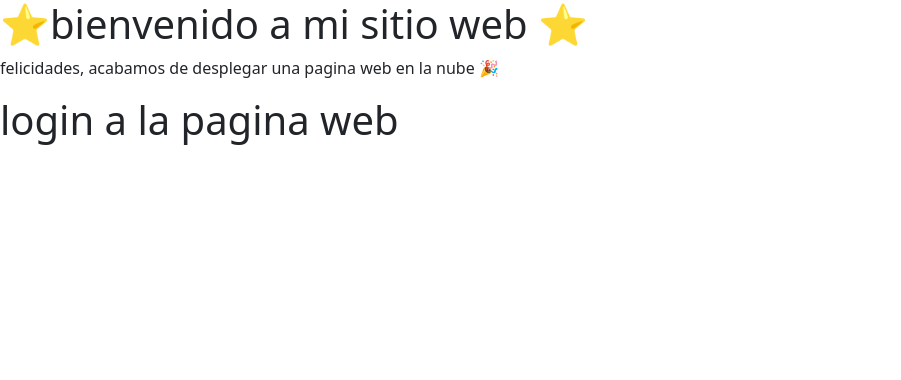
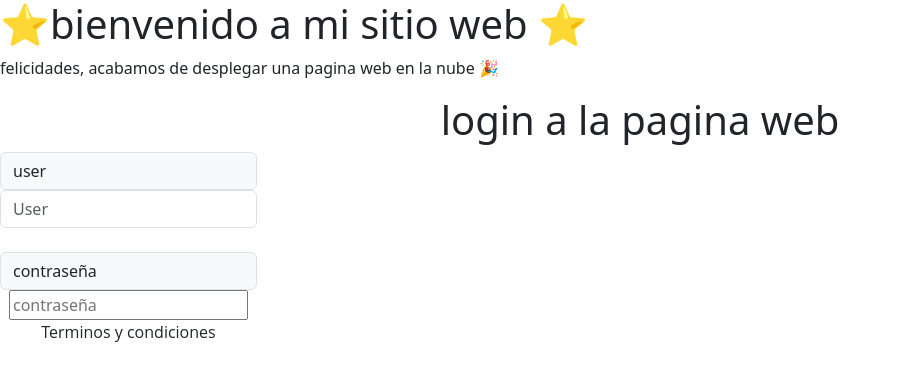
Before and after one commit to shinichi-cmd/curso-git, a plain HTML site: page index.html in a window 1280 px wide. Shown: the whole page, without its empty margins (0-901 px from the left). Drawn offline with nearby package versions, Linux system fonts and the light colour scheme; some packages are replaced by stand-ins of ours; a script that the page names is missing.

Commit message:
actualizacion 3

```diff
--- a/diseño.css
+++ b/diseño.css
@@ -1,3 +1,3 @@
-body{
-
-}
+#link {
+    font-family: "Open Sans", -apple-system, BlinkMacSystemFont, "Segoe UI", Roboto, Oxygen-Sans, Ubuntu, Cantarell, "Helvetica Neue", Helvetica, Arial, sans-serif;
+  }
--- a/index.html
+++ b/index.html
@@ -2,6 +2,8 @@
 <html lang="en">
 <head>
     <title>Document</title>
+    <script src="script.js"></script>
+    <script src="https://cdn.jsdelivr.net/npm/sweetalert2@11"></script>
     <link rel="stylesheet" href="diseño.css">
     <link href="https://cdn.jsdelivr.net/npm/bootstrap@5.3.3/dist/css/bootstrap.min.css" rel="stylesheet" integrity="sha384-QWTKZyjpPEjISv5WaRU9OFeRpok6YctnYmDr5pNlyT2bRjXh0JMhjY6hW+ALEwIH" crossorigin="anonymous">
     <script src="https://cdn.jsdelivr.net/npm/bootstrap@5.3.3/dist/js/bootstrap.bundle.min.js" integrity="sha384-YvpcrYf0tY3lHB60NNkmXc5s9fDVZLESaAA55NDzOxhy9GkcIdslK1eN7N6jIeHz" crossorigin="anonymous"></script>
@@ -9,10 +11,23 @@
 <body>
     <h1> ⭐bienvenido a mi sitio web ⭐ </h1>
     <p> felicidades, acabamos de desplegar una pagina web en la nube 🎉</p>
-    <div>
+    <center>
         <h1> login a la pagina web </h1>
-        <h2> </h2>
+    </center>
+    <div class="input-group mb-3">
+        <center>
+            <span class="input-group-text" id="inputGroup-sizing-lg">user</span>
+            <input type="text" class="form-control" placeholder="User" aria-label="Username" aria-describedby="basic-addon1">
+            <br>
+            <span class="input-group-text" id="basic-addon1">contraseña</span>
+            <input type="password" placeholder="contraseña">
+            <br>
+            <a onclick="link()" id="link">Terminos y condiciones</a>
+
+        </center>
     </div>
+
+
 
 </body>
 </html>
--- /dev/null
+++ b/script.js
@@ -0,0 +1,7 @@
+function link(){
+    Swal.fire({
+        imageUrl: "https://placeholder.pics/svg/300x1500",
+        imageHeight: 1500,
+        imageAlt: "A tall image"
+      });
+}
```
